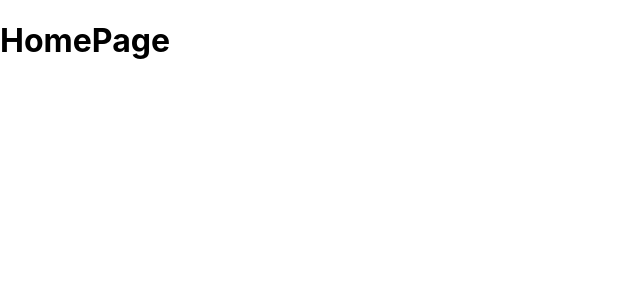
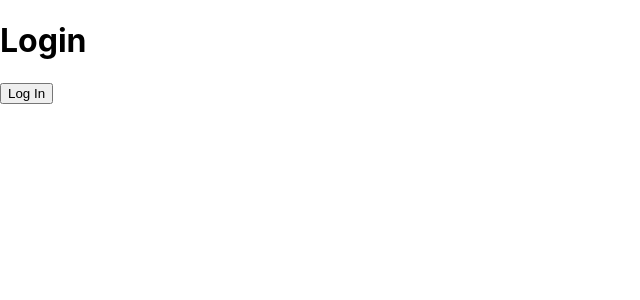
Before and after one commit to vanhugee/Campushood, a React (Create React App) app in the folder client/: page / in a window 1280 px wide. Shown: the top 300 px of the page, without its empty margins (0-640 px from the left). Built offline with nearby package versions, Linux system fonts and the light colour scheme.

Commit message:
Work on routing with authentication

```diff
--- a/client/src/App.tsx
+++ b/client/src/App.tsx
@@ -1,7 +1,7 @@
 import React from 'react';
 import { BrowserRouter, Route, Routes } from 'react-router-dom';
 import { Home } from './pages/Home';
-import { Auth } from './pages/Auth';
+import { DashBoard } from './pages/Auth';
 import './App.css';
 
 function App() {
@@ -9,7 +9,7 @@ function App() {
     <BrowserRouter>
       <Routes>
         <Route path="/" element={ <Home /> } />
-        <Route path="/auth" element={ <Auth /> } />
+        <Route path="/auth" element={ <DashBoard /> } />
       </Routes>
     </BrowserRouter>
   );
--- /dev/null
+++ b/client/src/components/LogIn.tsx
@@ -0,0 +1,16 @@
+// LoginForm.js
+import React, { useState } from 'react';
+
+export function LoginForm() {
+  const [isLoggedIn, setIsLoggedIn] = useState(false);
+  const handleLogin = () => {
+    // Perform authentication logic here
+    setIsLoggedIn(true);
+  };
+  return (
+    <div>
+      <h1>Login</h1>
+      <button onClick={handleLogin}>Log In</button>
+    </div>
+  );
+}
--- a/client/src/pages/Auth.tsx
+++ b/client/src/pages/Auth.tsx
@@ -1,5 +1,5 @@
-export function Auth() {
+export function DashBoard() {
     return (
-        <h1>AuthPage</h1>
+        <h1>DashBoardPage</h1>
     )
 }
--- a/client/src/pages/Home.tsx
+++ b/client/src/pages/Home.tsx
@@ -1,5 +1,9 @@
+import React from 'react';
+import { LoginForm } from '../components/LogIn'
+
+
 export function Home() {
     return (
-        <h1>HomePage</h1>
+        <LoginForm />
     )
 }
```
